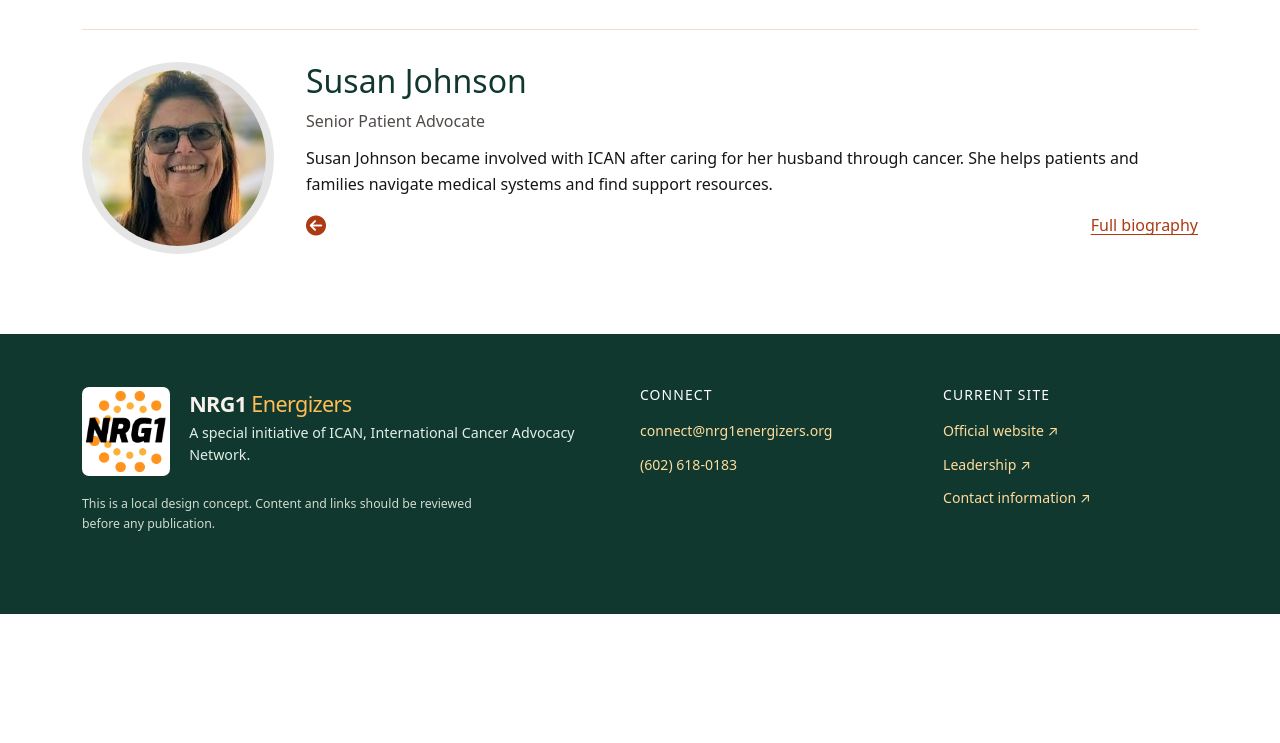
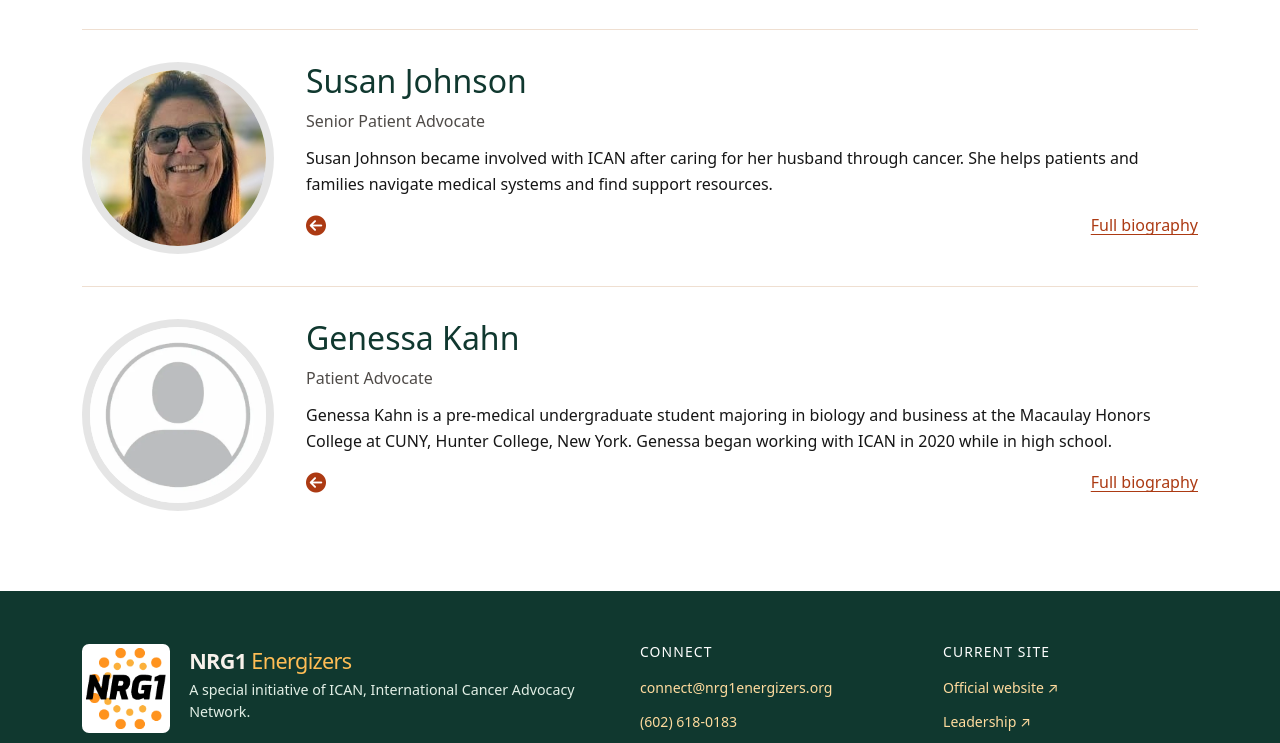
Before and after one commit to elcy-b/nrg1-modern-dev, a plain HTML site: page preview/leadership.html in a window 1280 px wide. Shown: the part 1621-2364 px from the top of the page. Before the commit the page ends 2235 px from the top, so only its background shows below. Drawn offline with nearby package versions, Linux system fonts and the light colour scheme.

Commit message:
Correct Genessa portrait and biography link in preview

```diff
--- a/preview/leadership.html
+++ b/preview/leadership.html
@@ -54,6 +54,7 @@
         <a href="#carmi-fazio">Carmi Fazio, RN MSN ONS</a>
         <a href="#kristen-leniz">Kristen Leniz</a>
         <a href="#susan-johnson">Susan Johnson</a>
+        <a href="#genessa-kahn">Genessa Kahn</a>
       </nav>
       <article class="leadership-biography" id="alison-schram" aria-labelledby="alison-schram-heading" tabindex="-1">
         <img src="assets/images/leadership/alison-schram.jpg" width="192" height="192" alt="Portrait of Alison Schram, MD" loading="lazy">
@@ -158,6 +159,20 @@
         </div>
         </div>
       </article>
+      <article class="leadership-biography" id="genessa-kahn" aria-labelledby="genessa-kahn-heading" tabindex="-1">
+        <img src="assets/images/leadership/generic-person.png" width="192" height="192" alt="Generic person icon for Genessa Kahn" loading="lazy">
+        <div>
+          <h2 id="genessa-kahn-heading">Genessa Kahn</h2>
+          <p class="leadership-title">Patient Advocate</p>
+          <p>Genessa Kahn is a pre-medical undergraduate student majoring in biology and business at the Macaulay Honors College at CUNY, Hunter College, New York. Genessa began working with ICAN in 2020 while in high school.</p>
+          <div class="d-flex justify-content-between align-items-center mt-3">
+            <a href="index.html#leadership" aria-label="Back to Leadership team" title="Back to Leadership team">
+              <i class="fa-solid fa-circle-arrow-left fa-lg" aria-hidden="true"></i>
+            </a>
+            <a href="leadership-bios.html#genessa-kahn">Full biography</a>
+          </div>
+        </div>
+      </article>
     </div>
   </main>
 
```
Also changed, not shown: preview/index.html (+3 -3 lines), preview/assets/images/leadership/generic-person.png (added).
